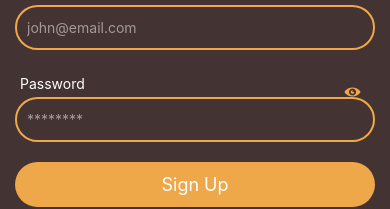
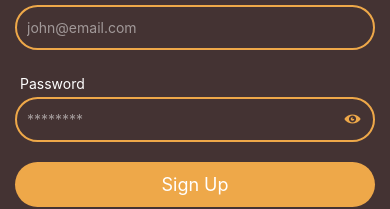
Before and after one commit to tassadit1996/podifyApp-front, a React Native app: screen / in a window 390 px wide. Shown: the part 376-585 px from the top of the page. Built offline with nearby package versions, Linux system fonts and the light colour scheme.

Commit message:
208 - fixing erro

```diff
--- a/src/components/form/AuthInputField.tsx
+++ b/src/components/form/AuthInputField.tsx
@@ -1,9 +1,24 @@
 import AppInput from '@ui/AppInput';
 import colors from '@utils/colors';
-import { useFormikContext } from 'formik';
+import {useFormikContext} from 'formik';
 import {FC, ReactNode, useEffect} from 'react';
-import {View, StyleSheet, Text, TextInput, TextInputProps, StyleProp, ViewStyle, Pressable} from 'react-native';
-import Animated, { useAnimatedStyle, useSharedValue, withSequence, withSpring, withTiming} from 'react-native-reanimated';
+import {
+  View,
+  StyleSheet,
+  Text,
+  TextInput,
+  TextInputProps,
+  StyleProp,
+  ViewStyle,
+  Pressable,
+} from 'react-native';
+import Animated, {
+  useAnimatedStyle,
+  useSharedValue,
+  withSequence,
+  withSpring,
+  withTiming,
+} from 'react-native-reanimated';
 
 interface Props {
   name: string;
@@ -12,18 +27,19 @@ interface Props {
   errorMsg?: string;
   placeholder?: string;
   keyboardType?: TextInputProps['keyboardType'];
-  autoCapitalize?: TextInputProps['autoCapitalize']
-  secureTextEntry?:boolean;
+  autoCapitalize?: TextInputProps['autoCapitalize'];
+  secureTextEntry?: boolean;
   containerStyle?: StyleProp<ViewStyle>;
   rightIcon?: ReactNode;
-  onRightIconPress?(): void
-
+  onRightIconPress?(): void;
 }
 
 const AuthInputField: FC<Props> = props => {
-  const inputTransformValue = useSharedValue(0)
+  const inputTransformValue = useSharedValue(0);
 
-  const {handleChange, values, errors, touched, handleBlur} = useFormikContext<{[key: string]: string}>()
+  const {handleChange, values, errors, touched, handleBlur} = useFormikContext<{
+    [key: string]: string;
+  }>();
 
   const {
     label,
@@ -34,11 +50,10 @@ const AuthInputField: FC<Props> = props => {
     containerStyle,
     name,
     rightIcon,
-    onRightIconPress
-
+    onRightIconPress,
   } = props;
 
-  const errorMsg = touched[name] && errors[name]? errors[name] : '';
+  const errorMsg = touched[name] && errors[name] ? errors[name] : '';
 
   const shakeUI = () => {
     inputTransformValue.value = withSequence(
@@ -47,33 +62,28 @@ const AuthInputField: FC<Props> = props => {
         damping: 8,
         mass: 0.5,
         stiffness: 1000,
-        restDisplacementThreshold: 0.1
-      })
-    )
-  }
+        restDisplacementThreshold: 0.1,
+      }),
+    );
+  };
 
   const inputStyle = useAnimatedStyle(() => {
     return {
-      transform: [{translateX: inputTransformValue.value}]
-    }
-  })
+      transform: [{translateX: inputTransformValue.value}],
+    };
+  });
 
   useEffect(() => {
-    if(errorMsg) shakeUI()
-  }, [errorMsg])
-
-
+    if (errorMsg) shakeUI();
+  }, [errorMsg]);
 
   return (
     <Animated.View style={[containerStyle, inputStyle]}>
       <View style={styles.labelContainer}>
         <Text style={styles.label}>{label}</Text>
         <Text style={styles.errorMsg}>{errorMsg}</Text>
-
       </View>
       <View>
-
-      </View>
         <AppInput
           placeholder={placeholder}
           keyboardType={keyboardType}
@@ -83,39 +93,38 @@ const AuthInputField: FC<Props> = props => {
           value={values[name]}
           onBlur={handleBlur(name)}
         />
-      {rightIcon ? <Pressable onPress={onRightIconPress} style={styles.rightIcon}>
+        {rightIcon ? (
+          <Pressable onPress={onRightIconPress} style={styles.rightIcon}>
             {rightIcon}
-      </Pressable>: null}
+          </Pressable>
+        ) : null}
+      </View>
     </Animated.View>
   );
 };
 
 const styles = StyleSheet.create({
-
   label: {
     color: colors.CONTRAST,
   },
   errorMsg: {
-    color: colors.ERROR
+    color: colors.ERROR,
   },
   labelContainer: {
     flexDirection: 'row',
     alignItems: 'center',
     justifyContent: 'space-between',
     padding: 5,
-
   },
   rightIcon: {
     width: 45,
     height: 45,
     position: 'absolute',
+    right: 0,
     top: 0,
-    right: 0,
     justifyContent: 'center',
     alignItems: 'center',
-
-  }
-
+  },
 });
 
 export default AuthInputField;
```
Lines whose indentation alone changed are shown as unchanged.
